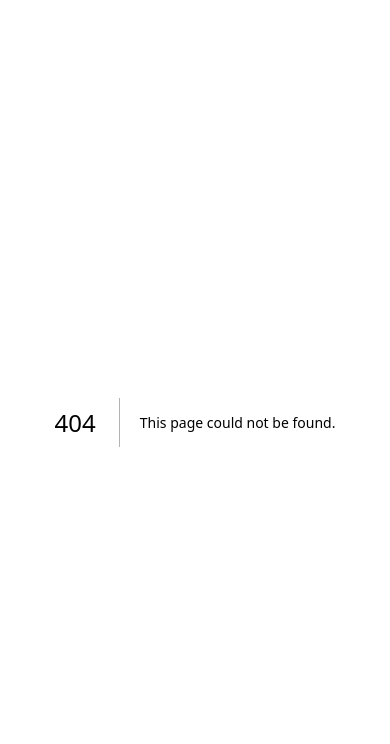
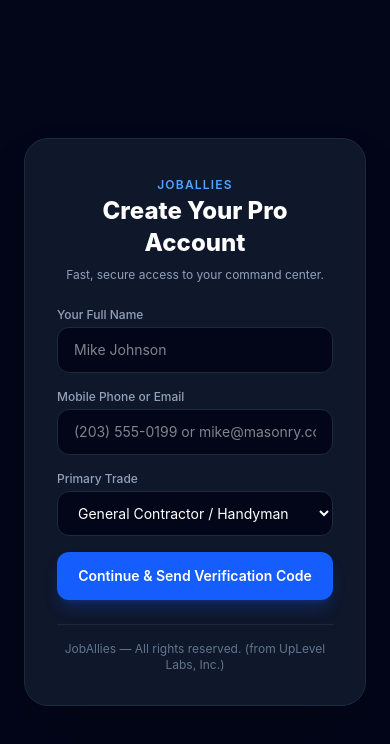
Before and after one commit to dberger111/joballies, a Next.js app: page /auth/signup in a window 390 px wide. Before the commit this address had no page. Shown: the top 744 px of the page. Built offline with nearby package versions, Linux system fonts and the light colour scheme.

Commit message:
Add fully functional phone and email OTP verification signup flow

```diff
--- /dev/null
+++ b/app/auth/signup/page.tsx
@@ -0,0 +1,86 @@
+'use client';
+import { useState } from 'react';
+import { useRouter } from 'next/navigation';
+
+export default function SignupPage() {
+  const [phoneOrEmail, setPhoneOrEmail] = useState('');
+  const [name, setName] = useState('');
+  const [trade, setTrade] = useState('General Contractor / Handyman');
+  const router = useRouter();
+
+  const handleSignup = (e: React.FormEvent) => {
+    e.preventDefault();
+    if (!phoneOrEmail || !name) {
+      alert("Please enter your name and phone/email.");
+      return;
+    }
+    // Store user session temporarily and redirect to verification code screen
+    localStorage.setItem('joballies_temp_user', JSON.stringify({ name, phoneOrEmail, trade }));
+    router.push('/auth/verify');
+  };
+
+  return (
+    <main className="min-h-screen bg-slate-950 text-slate-100 font-sans p-6 md:p-12 flex items-center justify-center">
+      <div className="max-w-md w-full bg-slate-900 border border-slate-800 p-8 rounded-3xl space-y-6 shadow-2xl">
+        <div className="text-center space-y-2">
+          <span className="text-xs font-semibold text-blue-400 uppercase tracking-widest">JobAllies</span>
+          <h1 className="text-2xl font-extrabold text-white">Create Your Pro Account</h1>
+          <p className="text-xs text-slate-400">Fast, secure access to your command center.</p>
+        </div>
+
+        <form onSubmit={handleSignup} className="space-y-4">
+          <div>
+            <label className="block text-xs font-medium text-slate-400 mb-1">Your Full Name</label>
+            <input
+              type="text"
+              required
+              placeholder="Mike Johnson"
+              value={name}
+              onChange={(e) => setName(e.target.value)}
+              className="w-full bg-slate-950 border border-slate-800 rounded-xl px-4 py-3 text-white text-sm focus:outline-none focus:border-blue-500"
+            />
+          </div>
+
+          <div>
+            <label className="block text-xs font-medium text-slate-400 mb-1">Mobile Phone or Email</label>
+            <input
+              type="text"
+              required
+              placeholder="(203) 555-0199 or mike@masonry.com"
+              value={phoneOrEmail}
+              onChange={(e) => setPhoneOrEmail(e.target.value)}
+              className="w-full bg-slate-950 border border-slate-800 rounded-xl px-4 py-3 text-white text-sm focus:outline-none focus:border-blue-500"
+            />
+          </div>
+
+          <div>
+            <label className="block text-xs font-medium text-slate-400 mb-1">Primary Trade</label>
+            <select
+              value={trade}
+              onChange={(e) => setTrade(e.target.value)}
+              className="w-full bg-slate-950 border border-slate-800 rounded-xl px-4 py-3 text-white text-sm focus:outline-none focus:border-blue-500"
+            >
+              <option>General Contractor / Handyman</option>
+              <option>Electrician</option>
+              <option>Plumber</option>
+              <option>Mason & Stonework</option>
+              <option>HVAC Technician</option>
+              <option>Landscaper & Irrigation</option>
+            </select>
+          </div>
+
+          <button
+            type="submit"
+            className="w-full bg-blue-600 hover:bg-blue-500 text-white font-semibold py-3.5 rounded-xl transition text-sm shadow-lg shadow-blue-600/25"
+          >
+            Continue & Send Verification Code
+          </button>
+        </form>
+
+        <footer className="text-center text-xs text-slate-500 pt-4 border-t border-slate-800">
+          JobAllies — All rights reserved. (from UpLevel Labs, Inc.)
+        </footer>
+      </div>
+    </main>
+  );
+}
--- /dev/null
+++ b/app/auth/verify/page.tsx
@@ -0,0 +1,75 @@
+'use client';
+import { useState, useEffect } from 'react';
+import { useRouter } from 'next/navigation';
+
+export default function VerifyCodePage() {
+  const [code, setCode] = useState('');
+  const [userData, setUserData] = useState<any>(null);
+  const router = useRouter();
+
+  useEffect(() => {
+    const data = localStorage.getItem('joballies_temp_user');
+    if (data) {
+      setUserData(JSON.parse(data));
+    }
+  }, []);
+
+  const handleVerify = (e: React.FormEvent) => {
+    e.preventDefault();
+    if (code.length < 4) {
+      alert("Please enter the 4-digit code sent to your phone or email.");
+      return;
+    }
+    // Finalize authentication state
+    localStorage.setItem('joballies_authenticated', 'true');
+    localStorage.setItem('joballies_user', JSON.stringify(userData));
+    alert("Phone/Email verified successfully! Welcome to JobAllies.");
+    router.push('/dashboard');
+  };
+
+  return (
+    <main className="min-h-screen bg-slate-950 text-slate-100 font-sans p-6 md:p-12 flex items-center justify-center">
+      <div className="max-w-md w-full bg-slate-900 border border-slate-800 p-8 rounded-3xl space-y-6 shadow-2xl">
+        <div className="text-center space-y-2">
+          <span className="text-xs font-semibold text-emerald-400 uppercase tracking-widest">Security Check</span>
+          <h1 className="text-2xl font-extrabold text-white">Enter Verification Code</h1>
+          <p className="text-xs text-slate-400">
+            We sent a quick confirmation code to <span className="text-white font-mono">{userData?.phoneOrEmail || 'your phone'}</span>. (For testing, enter any 4 digits like 4829).
+          </p>
+        </div>
+
+        <form onSubmit={handleVerify} className="space-y-4">
+          <div>
+            <label className="block text-xs font-medium text-slate-400 mb-1">4-Digit Code</label>
+            <input
+              type="text"
+              maxLength={4}
+              required
+              placeholder="0000"
+              value={code}
+              onChange={(e) => setCode(e.target.value)}
+              className="w-full text-center tracking-widest text-xl font-mono bg-slate-950 border border-slate-800 rounded-xl px-4 py-3 text-white focus:outline-none focus:border-emerald-500"
+            />
+          </div>
+
+          <button
+            type="submit"
+            className="w-full bg-emerald-600 hover:bg-emerald-500 text-white font-semibold py-3.5 rounded-xl transition text-sm shadow-lg shadow-emerald-600/25"
+          >
+            Verify & Enter Command Center
+          </button>
+        </form>
+
+        <div className="text-center">
+          <button onClick={() => alert("New verification code sent!")} className="text-xs text-blue-400 hover:underline">
+            Didn't receive a code? Resend
+          </button>
+        </div>
+
+        <footer className="text-center text-xs text-slate-500 pt-4 border-t border-slate-800">
+          JobAllies — All rights reserved. (from UpLevel Labs, Inc.)
+        </footer>
+      </div>
+    </main>
+  );
+}
```
